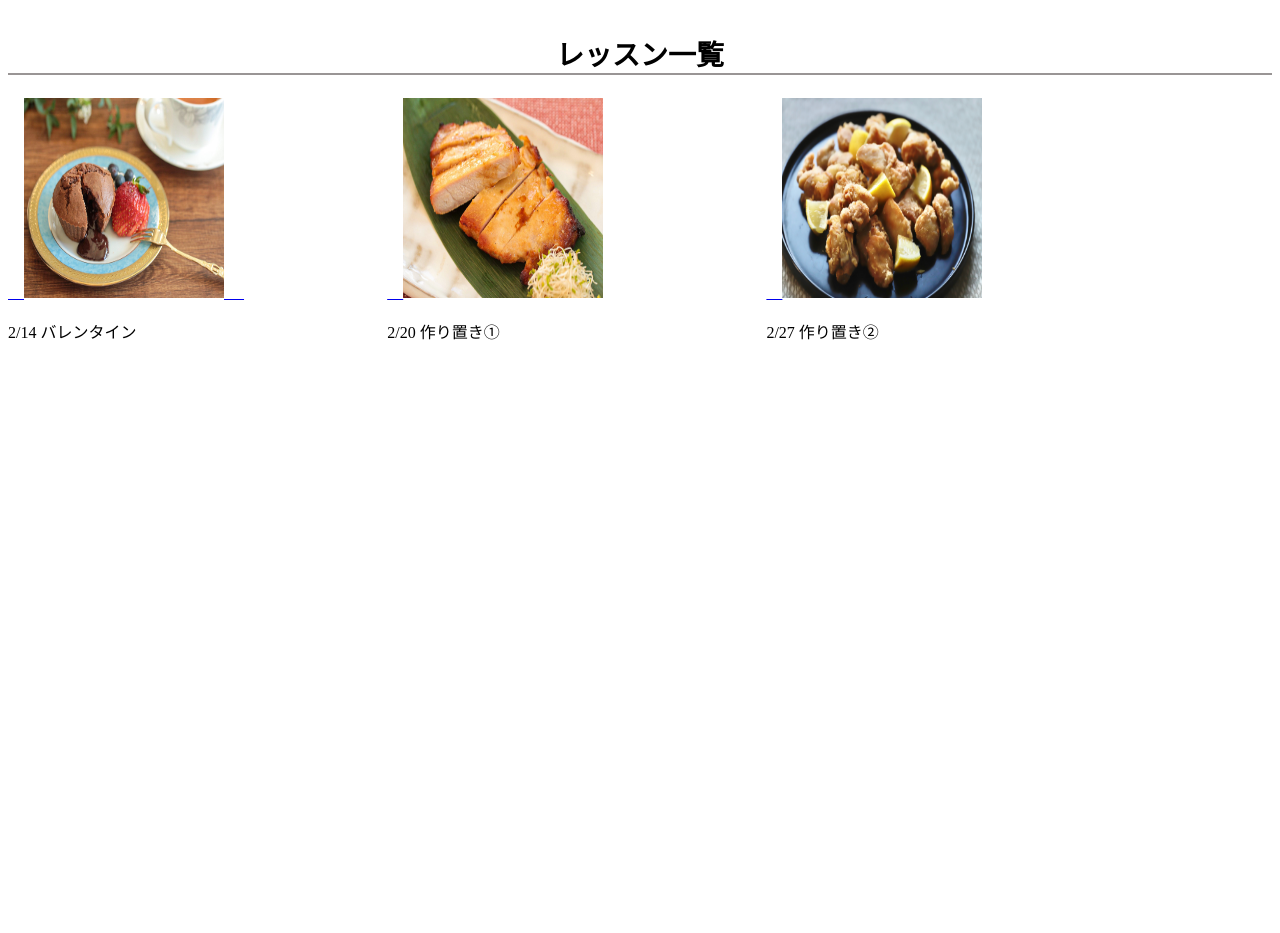
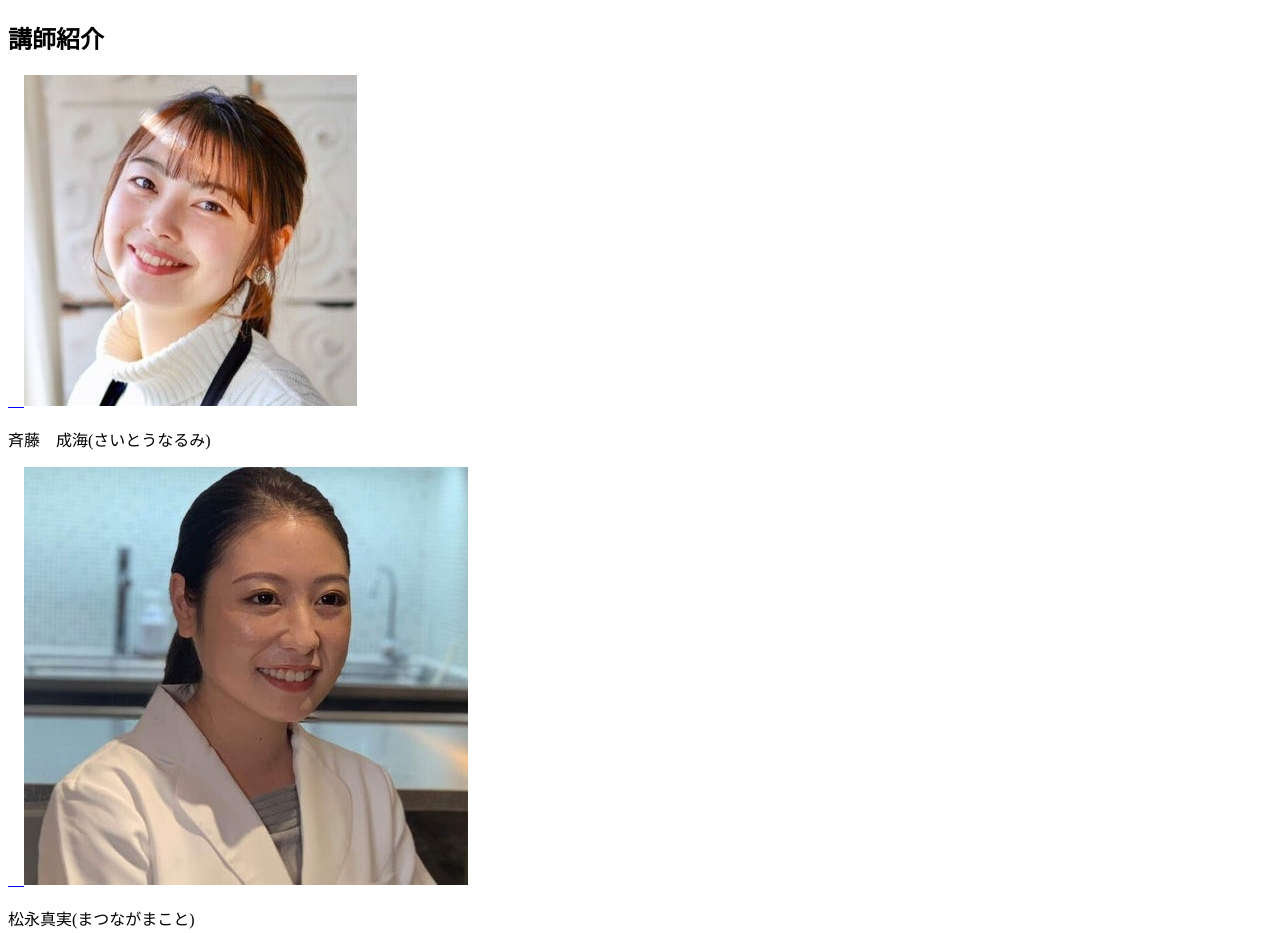
Before and after one commit to naoto575/naoto575, a plain HTML site: page index.html in a window 1280 px wide. Shown: the part 897-1830 px from the top of the page. Drawn offline with Linux system fonts and the light colour scheme.

Commit message:
Update index.html

```diff
--- a/index.html
+++ b/index.html
@@ -2,14 +2,14 @@
 <html>
   <head link rel="stylesheet" href="stylesheet.css" >
     <meta charset="utf-8">
-    <title>Start Table Online</title>
+    <title>natsural kitchen</title>
     <link rel="stylesheet" href="stylesheet.css">
   </head>
   <body>
     <header>
       <div class="header-container">
         <div class="header-left">
-         Start Table
+         natural kitchen
         </div>
         <div class="header-list">
           <ul>
@@ -27,6 +27,23 @@
           <h1>自信を持って料理を提供できるようになろう</h1>
           <p>○○は料理教室をオンラインで提供しています</p>
         </div>
+    </div>
+    <div class="teacher">
+      <h2>講師紹介</h2>
+      <div class="teacher-item">
+        <a href="https://note.com/naturalkitchen/n/nab99107a3b66" target="_blank" >
+          　<img src="https://naoto575.github.io/naoto575/narumi.jpeg" alt="">
+        </a>
+        <p>斉藤　成海(さいとうなるみ)</p>
+      </div>
+      <div class="teacher-item">
+        <a href="https://note.com/naturalkitchen/n/n85c6096364f7" target="_blank" >
+          　<img src="https://naoto575.github.io/naoto575/mako.jpg" alt="">
+        </a>
+        <p>松永真実(まつながまこと)</p>
+
+      </div>
+
     </div>
     <div class="lesson-wrapper">
       <div class="lesson-container">
```
